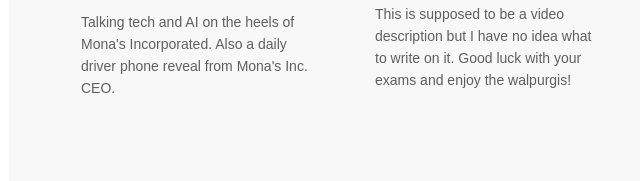
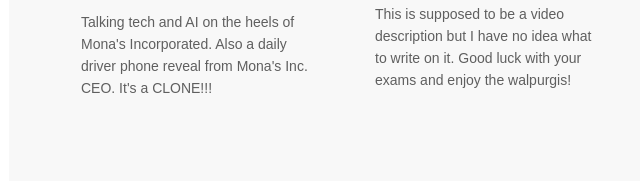
Before and after one commit to FVillanueva26/FVillanueva26.github.io, a plain HTML site: page front.html in a window 1280 px wide. Shown: the part 444-625 px from the top of the page, 65-705 px from the left. Drawn offline with Linux system fonts and the light colour scheme; a web font is replaced by a local one.

Commit message:
Something Changed

```diff
--- a/front.html
+++ b/front.html
@@ -102,7 +102,7 @@
                 </p>
                 <p class="web-description">
                   Talking tech and AI on the heels of Mona's Incorporated. Also
-                  a daily driver phone reveal from Mona's Inc. CEO.
+                  a daily driver phone reveal from Mona's Inc. CEO. It's a CLONE!!!
                 </p>
               </div>
             </div>
```
Also changed, not shown: ToDoList/main.html (+1 -1 lines).
